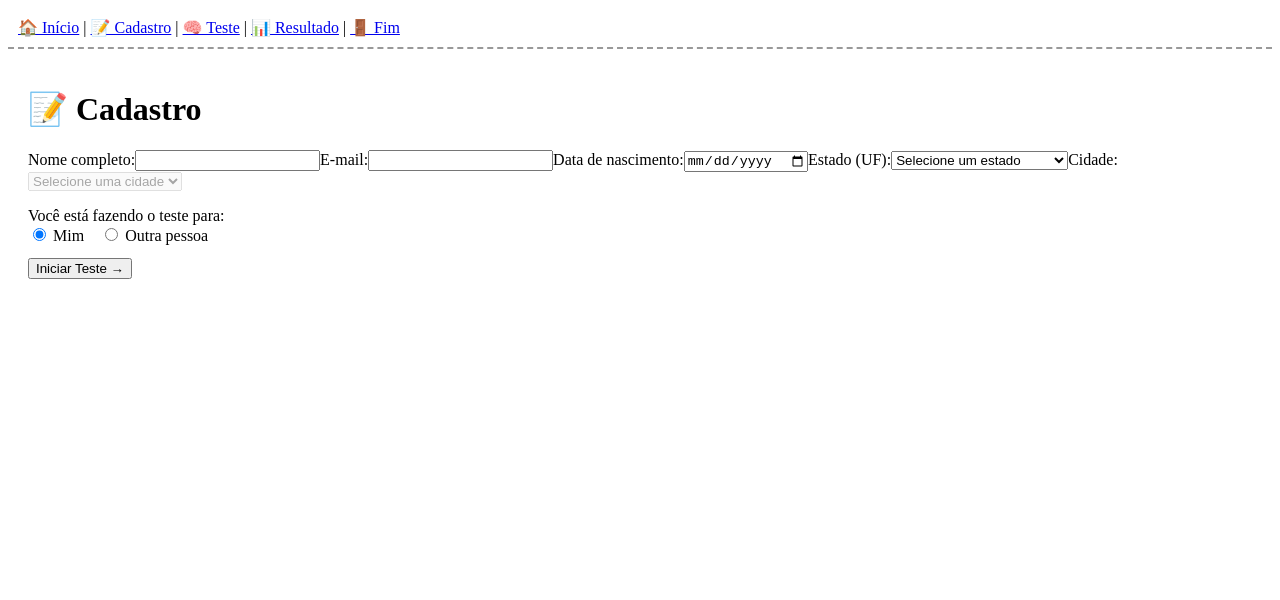
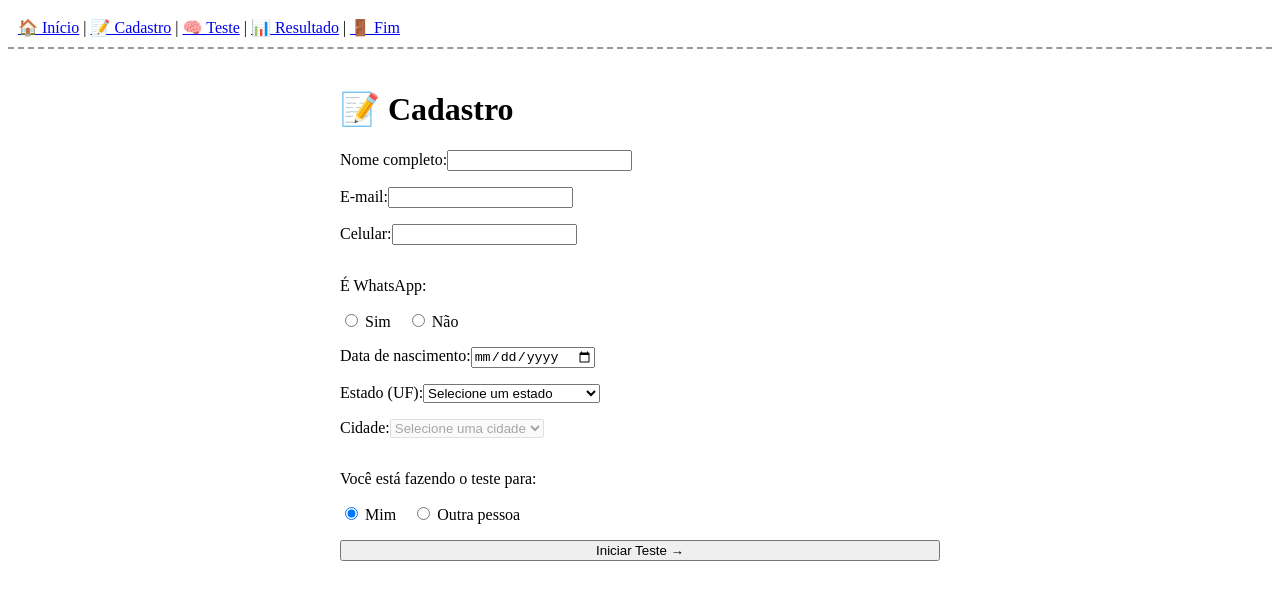
Before and after one commit to GeffyB/neuroscan-mvp, a Next.js app: page /cadastro in a window 1280 px wide. Shown: the top 600 px of the page. Built offline with nearby package versions, Linux system fonts and the light colour scheme.

Commit message:
feat(v0.7.1): exibe resultado personalizado com pontuação geral e por categoria

```diff
--- a/src/app/cadastro/page.tsx
+++ b/src/app/cadastro/page.tsx
@@ -1,6 +1,6 @@
 // ===============================================
 // 📄 ARQUIVO: src/app/cadastro/page.tsx
-// 🎯 OBJETIVO: Coletar dados do respondente e avaliado com UF + cidade padronizados
+// 🎯 OBJETIVO: Coletar dados do respondente e avaliado com melhor UI
 // ===============================================
 
 "use client";
@@ -16,16 +16,16 @@ export default function Cadastro() {
 
   const [meRespondo, setMeRespondo] = useState(true);
 
-  // 🍍 Dados do respondente
   const [nome, setNome] = useState("");
   const [email, setEmail] = useState("");
+  const [celular, setCelular] = useState("");
+  const [ehWhatsapp, setEhWhatsapp] = useState<null | boolean>(null);
   const [nascimento, setNascimento] = useState("");
   const [estadoUF, setEstadoUF] = useState("");
   const [cidadeSelecionada, setCidadeSelecionada] = useState("");
 
   const cidadesDoEstado = estadosCidades.find((e) => e.sigla === estadoUF)?.cidades || [];
 
-  // 🧒 Dados do avaliado (caso outro)
   const [nomeAvaliado, setNomeAvaliado] = useState("");
   const [idadeAvaliado, setIdadeAvaliado] = useState("");
   const [relacao, setRelacao] = useState("");
@@ -33,7 +33,7 @@ export default function Cadastro() {
   const handleSubmit = (e: React.FormEvent) => {
     e.preventDefault();
 
-    if (!nome || !email || !nascimento || !estadoUF || !cidadeSelecionada) {
+    if (!nome || !email || !celular || ehWhatsapp === null || !nascimento || !estadoUF || !cidadeSelecionada) {
       alert("Preencha todos os campos obrigatórios.");
       return;
     }
@@ -41,6 +41,8 @@ export default function Cadastro() {
     setRespondente({
       nome,
       email,
+      celular,
+      ehWhatsapp,
       cidade: `${cidadeSelecionada} - ${estadoUF}`,
       nascimento,
       paraOutraPessoa: !meRespondo,
@@ -63,20 +65,47 @@ export default function Cadastro() {
   };
 
   return (
-    <div>
+    <div style={{ maxWidth: "600px", margin: "0 auto" }}>
       <h1>📝 Cadastro</h1>
 
-      <form onSubmit={handleSubmit}>
-        <label>Nome completo:</label>
+      <form onSubmit={handleSubmit} style={{ display: "flex", flexDirection: "column", gap: "1em" }}>
+        <label>Nome completo:
           <input value={nome} onChange={(e) => setNome(e.target.value)} required />
+        </label>
 
-        <label>E-mail:</label>
+        <label>E-mail:
           <input type="email" value={email} onChange={(e) => setEmail(e.target.value)} required />
+        </label>
 
-        <label>Data de nascimento:</label>
+        <label>Celular:
+          <input type="tel" value={celular} onChange={(e) => setCelular(e.target.value)} required />
+        </label>
+
+        <div>
+          <p>É WhatsApp:</p>
+          <label>
+            <input
+              type="radio"
+              name="ehWhatsapp"
+              checked={ehWhatsapp === true}
+              onChange={() => setEhWhatsapp(true)}
+            /> Sim
+          </label>
+          <label style={{ marginLeft: "1em" }}>
+            <input
+              type="radio"
+              name="ehWhatsapp"
+              checked={ehWhatsapp === false}
+              onChange={() => setEhWhatsapp(false)}
+            /> Não
+          </label>
+        </div>
+
+        <label>Data de nascimento:
           <input type="date" value={nascimento} onChange={(e) => setNascimento(e.target.value)} required />
+        </label>
 
-        <label>Estado (UF):</label>
+        <label>Estado (UF):
           <select value={estadoUF} onChange={(e) => setEstadoUF(e.target.value)} required>
             <option value="">Selecione um estado</option>
             {estadosCidades.map((estado) => (
@@ -85,8 +114,9 @@ export default function Cadastro() {
               </option>
             ))}
           </select>
+        </label>
 
-        <label>Cidade:</label>
+        <label>Cidade:
           <select
             value={cidadeSelecionada}
             onChange={(e) => setCidadeSelecionada(e.target.value)}
@@ -100,9 +130,10 @@ export default function Cadastro() {
               </option>
             ))}
           </select>
+        </label>
 
-        <div style={{ marginTop: "1em" }}>
-          <label>Você está fazendo o teste para:</label><br />
+        <div>
+          <p>Você está fazendo o teste para:</p>
           <label>
             <input type="radio" checked={meRespondo} onChange={() => setMeRespondo(true)} /> Mim
           </label>
@@ -112,19 +143,22 @@ export default function Cadastro() {
         </div>
 
         {!meRespondo && (
-          <div style={{ marginTop: "1em" }}>
-            <label>Nome do avaliado:</label>
+          <>
+            <label>Nome do avaliado:
               <input value={nomeAvaliado} onChange={(e) => setNomeAvaliado(e.target.value)} required />
+            </label>
 
-            <label>Idade:</label>
+            <label>Idade:
               <input type="number" min={1} value={idadeAvaliado} onChange={(e) => setIdadeAvaliado(e.target.value)} required />
+            </label>
 
-            <label>Relação com o avaliado:</label>
+            <label>Relação com o avaliado:
               <input value={relacao} onChange={(e) => setRelacao(e.target.value)} required />
-          </div>
+            </label>
+          </>
         )}
 
-        <button type="submit" style={{ marginTop: "1em" }}>
+        <button type="submit">
           Iniciar Teste →
         </button>
       </form>
--- a/src/store/userStore.ts
+++ b/src/store/userStore.ts
@@ -31,6 +31,8 @@ type EstadoGlobal = {
   respondente: {
     nome: string;
     email: string;
+    celular: string;
+    ehWhatsapp: boolean;
     cidade: string;
     nascimento: string;
     paraOutraPessoa: boolean;
@@ -49,6 +51,8 @@ export const useUserStore = create<EstadoGlobal>((set) => ({
   respondente: {
     nome: "",
     email: "",
+    celular: "",
+    ehWhatsapp: false,
     cidade: "",
     nascimento: "",
     paraOutraPessoa: false,
@@ -66,6 +70,8 @@ export const useUserStore = create<EstadoGlobal>((set) => ({
       respondente: {
         nome: "",
         email: "",
+        celular: "",
+        ehWhatsapp: false,
         cidade: "",
         nascimento: "",
         paraOutraPessoa: false,
```
Also changed, not shown: src/app/resultado/page.tsx (+77 -5 lines). Lines whose indentation alone changed are shown as unchanged.
